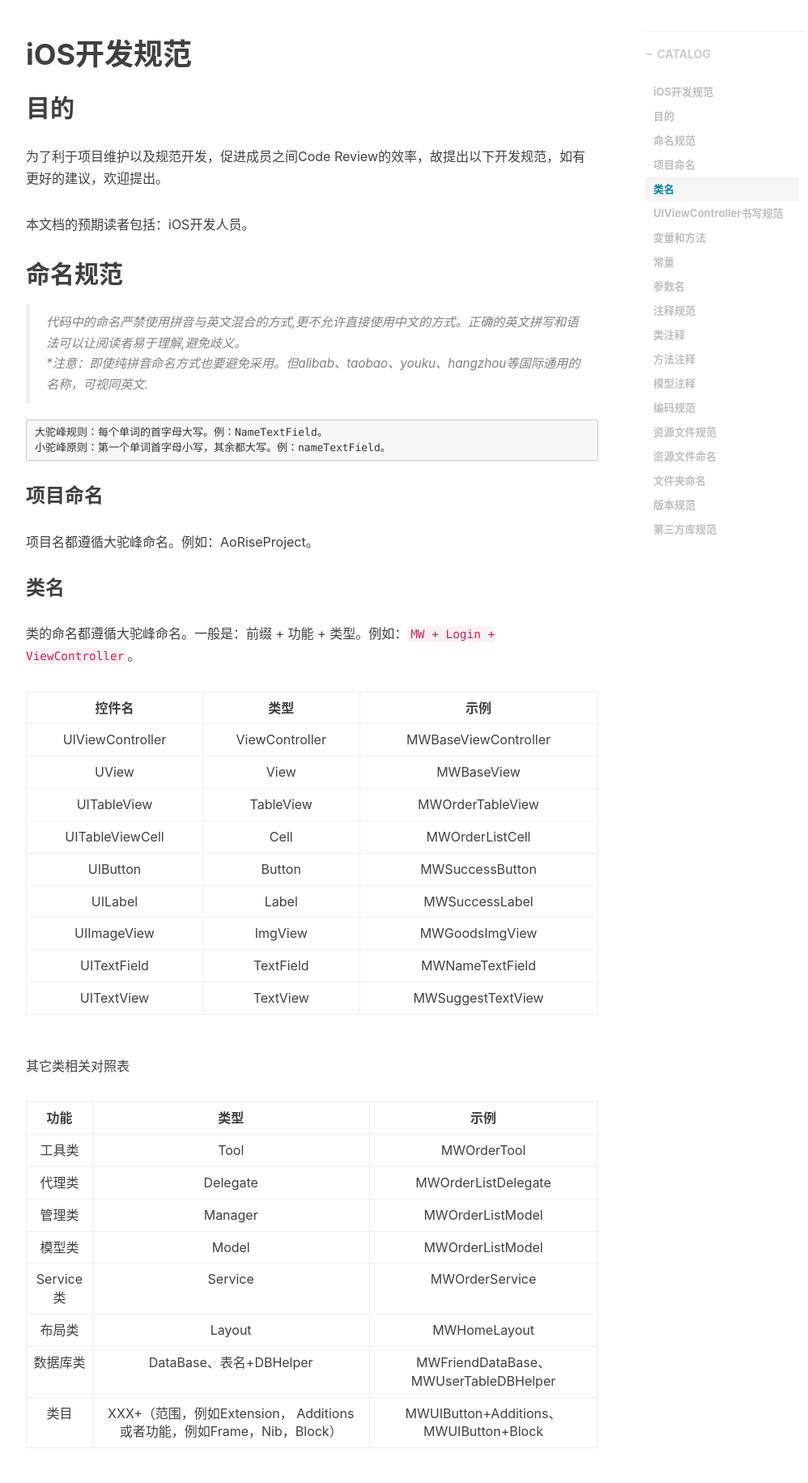
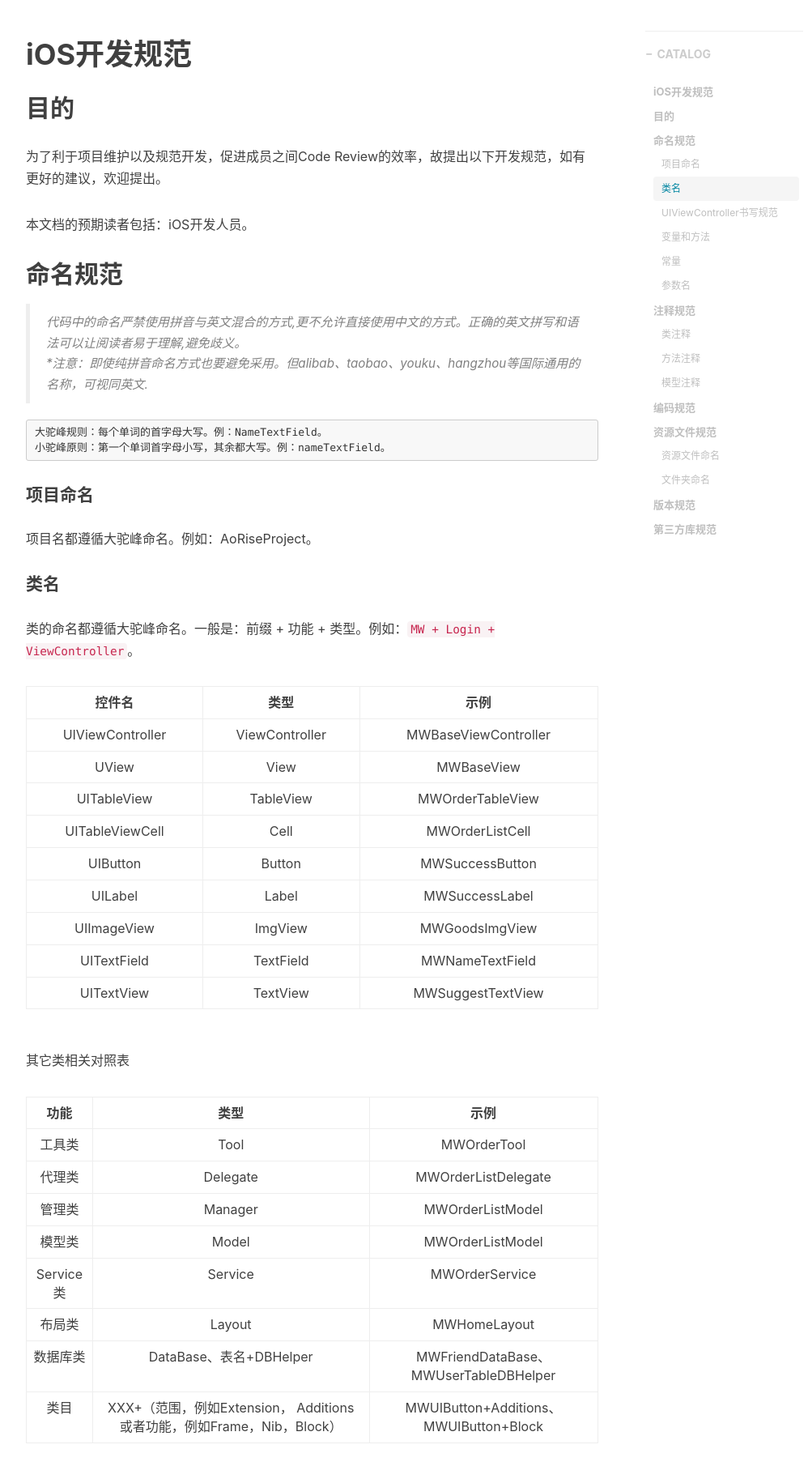
Before and after one commit to awanglilong/awanglilong.github.io, a Jekyll site: the page built from _posts/2018-06-21-iOS Standard.md, in a window 1280 px wide. Shown: the part 525-2356 px from the top of the page at 81% size, without its empty margins (233-1231 px from the left). Built offline with Jekyll 4.4.1, drawn with Linux system fonts in a browser that asks for light colours; nearby versions of some CDN libraries; comment, search, counter and statistics services are not loaded.

Commit message:
iOS开发规范

````diff
--- a/_posts/2018-06-21-iOS Standard.md
+++ b/_posts/2018-06-21-iOS Standard.md
@@ -22,10 +22,10 @@ tags:
 	大驼峰规则：每个单词的首字母大写。例：NameTextField。
 	小驼峰原则：第一个单词首字母小写，其余都大写。例：nameTextField。
 
-### 项目命名
+#### 项目命名
 项目名都遵循大驼峰命名。例如：AoRiseProject。
 
-### 类名
+#### 类名
 类的命名都遵循大驼峰命名。一般是：前缀 + 功能 + 类型。例如：`MW + Login + ViewController`。
 
 | 控件名 | 类型 | 示例 |
@@ -53,7 +53,7 @@ tags:
 |数据库类 |DataBase、表名+DBHelper| MWFriendDataBase、MWUserTableDBHelper|
 |类目|XXX+（范围，例如Extension， Additions 或者功能，例如Frame，Nib，Block）|MWUIButton+Additions、MWUIButton+Block|
 
-### UIViewController书写规范
+#### UIViewController书写规范
 
 ```objc
 #pragma mark - life cycle
@@ -112,7 +112,7 @@ tags:
 
 ```
 
-### 变量和方法
+#### 变量和方法
 
 变量和方法的命名都遵循小驼峰命名。例如：textVariableStr, - (void)textAction响应事件。
 
@@ -135,13 +135,13 @@ tags:
 | - (void)loadMoreData | 加载更多数据|
 | - (void)setupUI | 加载布局（一般情况下VC中都会有这个方法）|
 
-### 常量
+#### 常量
 
 宏：小写k+大驼峰 即为：`#define kUserAgeKey @“ageKey”`
 
 全局常量：工程前+缀全大写，下划线隔开 即为：`extern const NSString MW_USER_AGE_KEY`
 
-### 参数名
+#### 参数名
 参数名以小驼峰命名，尽量参考苹果原生方法风格编写。尽量可读性好，看到方法名就知道这个方法是用来干什么的。参数应该避免用单个字符命名。例：`- (void)setDataImageUrl:(NSString *)imageUrl name:(NSString *)nameStr content:(NSString *)contentStr`
 
 
@@ -149,7 +149,7 @@ tags:
 
 为了减少他人阅读你代码的痛苦值，请在关键地方做好注释。
 
-### 类注释
+#### 类注释
 ```objc
 //
 //  MyViewController.m
@@ -163,7 +163,7 @@ tags:
 
 该注释是自动生成的，在xcode中设置即可。Created by 电脑用户名on 创建该文件的时间。Copyright 2017 后面的名字。具体可在xcode工程，Project Document中设置。这样便可在每次新建类的时候自动加上该头注释。
 
-### 方法注释
+#### 方法注释
 
 >方法注释，方法外部统一用option + command + /，方法内部统一用//注释。
 
@@ -178,7 +178,7 @@ tags:
 
 ```
 
-### 模型注释
+#### 模型注释
 每个model中的，包含的每个属性，都必须要写上相对应的注释，用///注释。阅读者一看这个model，就清楚知道model中的每个字段代表的意思，用来做什么事情的。
 
 ```objc
@@ -221,7 +221,7 @@ tags:
 * 比较大的代码块需要给出注释。
 
 ## 资源文件规范
-### 资源文件命名
+#### 资源文件命名
 全部小写，采用下划线命名法，加前缀区分。所有的资源文件都需要加上工程前缀（小写形式）。
 命名模式：可加后缀_small表示小图,_big表示大图，逻辑名称可由多个单词加下划线组成，采用以下规则：
 
@@ -241,7 +241,7 @@ tags:
 |分割线相关 |`mw_div_` |`mw_ic_home_location`、`mw_bg_input` |
 |默认相关 |`mw_def_ ` |`mw_ic_home_location`、`mw_bg_input` |
 
-### 文件夹命名
+#### 文件夹命名
 
 创建文件夹最好创建实体文件夹，找到工程目录，创建相应文件夹并拖入工程。文件夹命名使用相应模块结构分层的英文，首字母要大写。例：Model，View，Controller，Tool，Other，Service等等。
 
````
